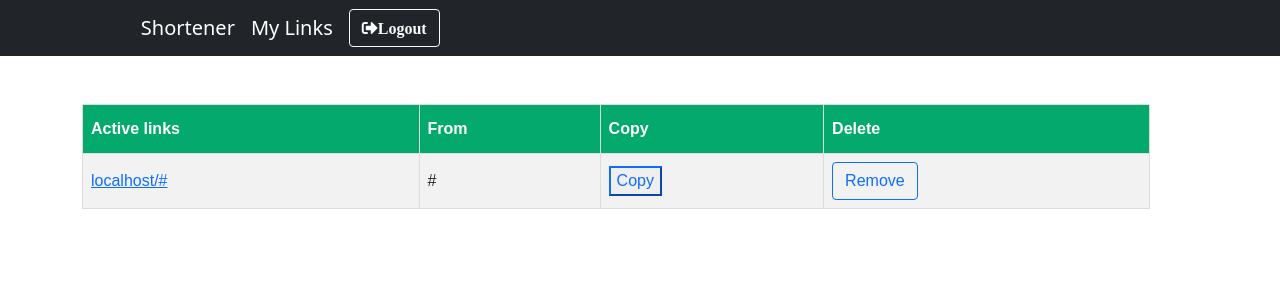
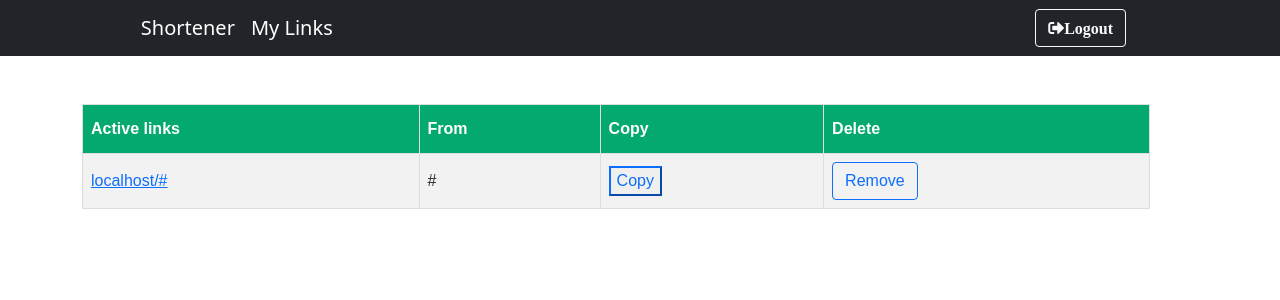
Before and after one commit to Msibragimov/reduction_of_url, a Django app: page /my_links/ in a window 1280 px wide. Shown: the top 300 px of the page. Run offline with Django 3.2, Linux system fonts and the light colour scheme; a user stored in the database is signed in; tables that the repository leaves empty hold one stand-in row (values such as "Sample post"); parts of the project's set-up code (start-up, migrations or seed data) failed here and were passed over; some libraries are stand-ins or nearby versions.

Commit message:
correction of html

```diff
--- a/apps/config/templates/urlshortener/home.html
+++ b/apps/config/templates/urlshortener/home.html
@@ -5,7 +5,7 @@
 <div class="container">
   <div class="card mt-5">
     <div class="card-header text-center py-3">
-      <h1>URL Shortner Application <i class="fas fa-link px-2"></i></h1>
+      <h1>URL Shortner Application<i class="fas fa-link px-2"></i></h1>
     </div>
     <div class="px-3 py-4">
       <form action="" method="POST">
--- a/apps/config/templates/urlshortener/user_urls.html
+++ b/apps/config/templates/urlshortener/user_urls.html
@@ -42,6 +42,7 @@
 
 <div class="container">
     <div class="justify-content-md-center mr-5 mt-5">
+        {% if all_urls is not None %}
         <table id="customers">
             <tr>
               <th>Active links</th>
@@ -58,6 +59,9 @@
             </tr>
             {% endfor %}
         </table>
+        {% else %}
+        <div class="container"><h1 class="text-center">No URLS</h1></div>
+        {% endif %}
     </div>
 </div>
 
--- a/apps/config/views.py
+++ b/apps/config/views.py
@@ -32,7 +32,10 @@ def home(request):
 
 @login_required(login_url='login')
 def user_links(request):
-    all_urls = Shortener.objects.filter(user=request.user)
+    all_urls = None
+
+    if Shortener.objects.filter(user=request.user).exists():
+        all_urls = Shortener.objects.filter(user=request.user)
     current_site = get_current_site(request)
     return render(request, 'urlshortener/user_urls.html', context={'domain': current_site, 'all_urls': all_urls})
 
--- a/templates/base.html
+++ b/templates/base.html
@@ -27,10 +27,10 @@
     <nav class="navbar navbar-fixed-top navbar-expand-lg navbar-dark bg-dark">
       <a class="navbar-brand" style="margin-left: 10%;" href="{% url 'homepage' %}">Shortener</a>
       <a class="navbar-brand" href="{% url 'links' %}">My Links</a>
-      {% if not user.is_authenticated %}
       <div class="collapse navbar-collapse" id="navbarSupportedContent">
+        {% if not user.is_authenticated %}
         <ul class="navbar-nav">
-          <li class="nav-item rounded active">
+          <li class="nav-item rounded active" style="margin-left: 75%;">
             <a href="{% url 'login' %}"><button class="btn btn-outline-light"><i class="fas fa-sign-out-alt">Login</i></button></a>
           </li>
           <li class="nav-item rounded active">
@@ -38,7 +38,7 @@
           </li>
         </ul>
         {% else %}
-          <ul class="navbar-nav mr-auto">
+          <ul class="navbar-nav mr-auto" style="margin-left: 75%;">
             <li class="nav-item rounded active">
               <a href="{% url 'logout' %}"><button class="btn btn-outline-light"><i class="fas fa-sign-out-alt">Logout</i></button></a>
             </li>
```
